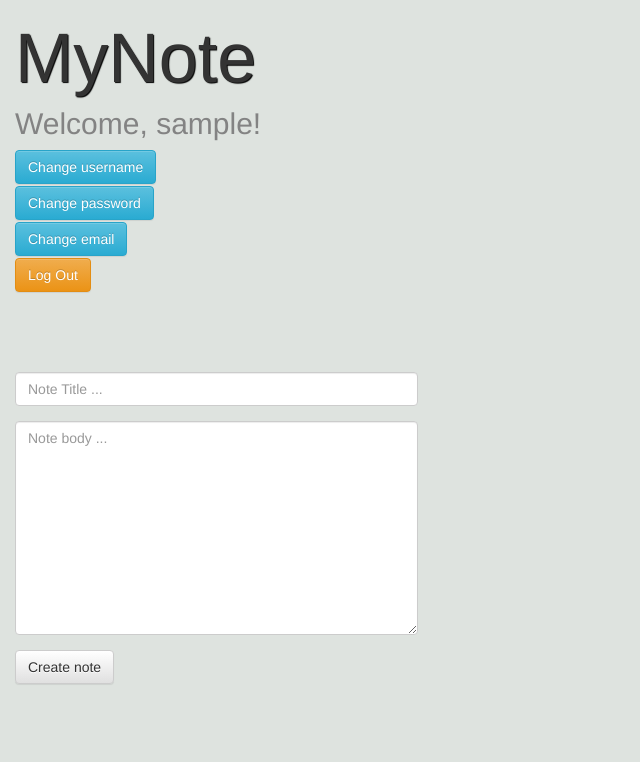
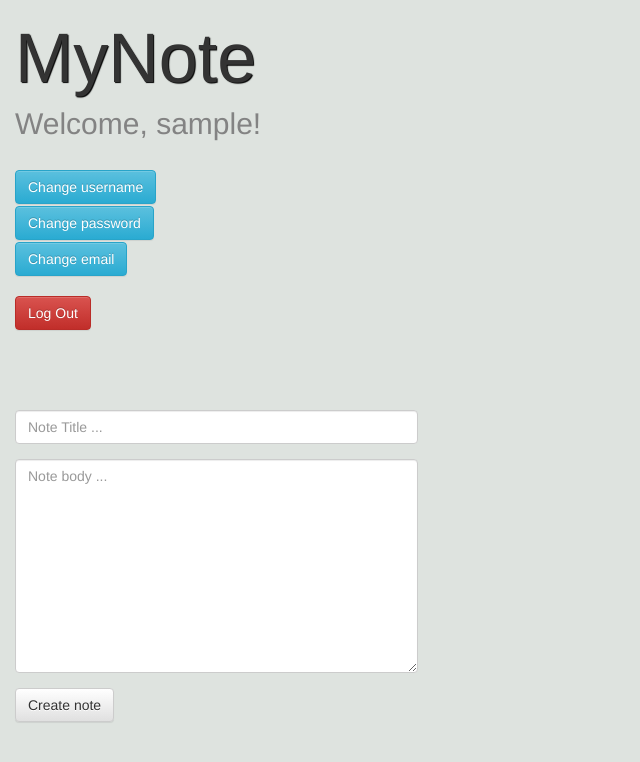
Before and after one commit to M1TKO/my-note-webapp, a PHP site: page /home.php in a window 1280 px wide. Shown: the top 762 px of the page, without its empty margins (0-640 px from the left). Run offline with PHP 8.4, Linux system fonts and the light colour scheme; the visitor is signed in with stand-in values (Sample User, id 1); data that the repository does not hold is empty; some libraries are stand-ins or nearby versions.

Commit message:
Fixed bug with add notes form responsability.

```diff
--- a/files/headTemplate.php
+++ b/files/headTemplate.php
@@ -6,6 +6,7 @@
 <link rel="stylesheet" href="bootstrap-3.3.7/css/bootstrap.min.css">
 <link rel="stylesheet" href="bootstrap-3.3.7/css/bootstrap-theme.min.css">
 <script src="bootstrap-3.3.7/js/bootstrap.min.js"></script>
+<meta name="viewport" content="width=device-width, initial-scale=1.0">
 <?php
 echo $stylesheet;
 ?>
--- a/home.php
+++ b/home.php
@@ -121,14 +121,14 @@ if (!isset($_SESSION['user'])) {
 
 <div class="container-fluid" >
   <div class="row content" >
-    <div class="col-sm-5" >
+    <div class="col-sm-5" style="height: 750px">
       <h1 id='title'>MyNote</h1>
-      <h4 id='userTitle'>Welcome, <?php echo $_SESSION['user']; ?>!</h4>
+      <h4 id='userTitle'>Welcome, <?php echo $_SESSION['user']; ?>!</h4><br />
       <ul class="nav nav-pills nav-stacked col-sm-3">
         <li><button id="change-username-btn" class="btn btn-info" data-toggle="modal" data-target="#myModalName">Change username</button></li>
         <li><button id="change-pass-btn" class="btn btn-info" data-toggle="modal" data-target="#myModalPass">Change password</button></li>
-        <li><button id="change-email-btn" class="btn btn-info" data-toggle="modal" data-target="#myModalEmail">Change email</button></li>
-        <li><button id="logout_btn" class="btn btn-warning">Log Out</button></li>
+        <li><button id="change-email-btn" class="btn btn-info" data-toggle="modal" data-target="#myModalEmail">Change email</button></li><br />
+        <li><button id="logout_btn" class="btn btn-danger">Log Out</button></li>
       </ul><br>
 
 <?php include 'files/modals.php'; ?>
@@ -136,7 +136,7 @@ if (!isset($_SESSION['user'])) {
 
 
 
-    <form action="<?php htmlspecialchars($_SERVER['PHP_SELF']); ?>" method="POST">
+    <form action="<?php htmlspecialchars($_SERVER['PHP_SELF']); ?>" method="POST" style="display:block;">
       	<div class="form-group">
       		<input type="text" name="note_title" placeholder="Note Title ..." class="form-control">
       	</div>
```
Also changed, not shown: css/home.css (line endings or trailing spaces).
